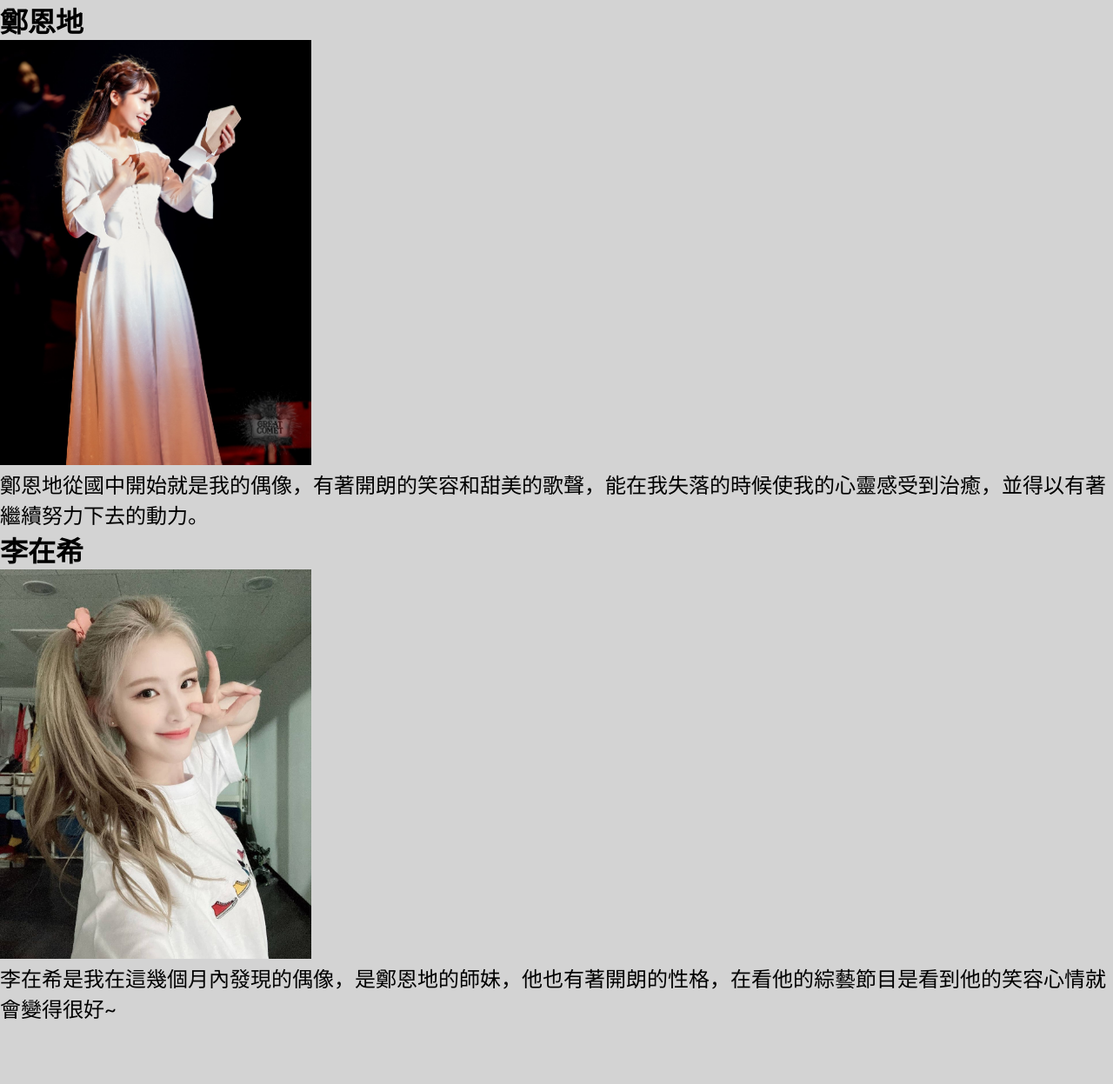
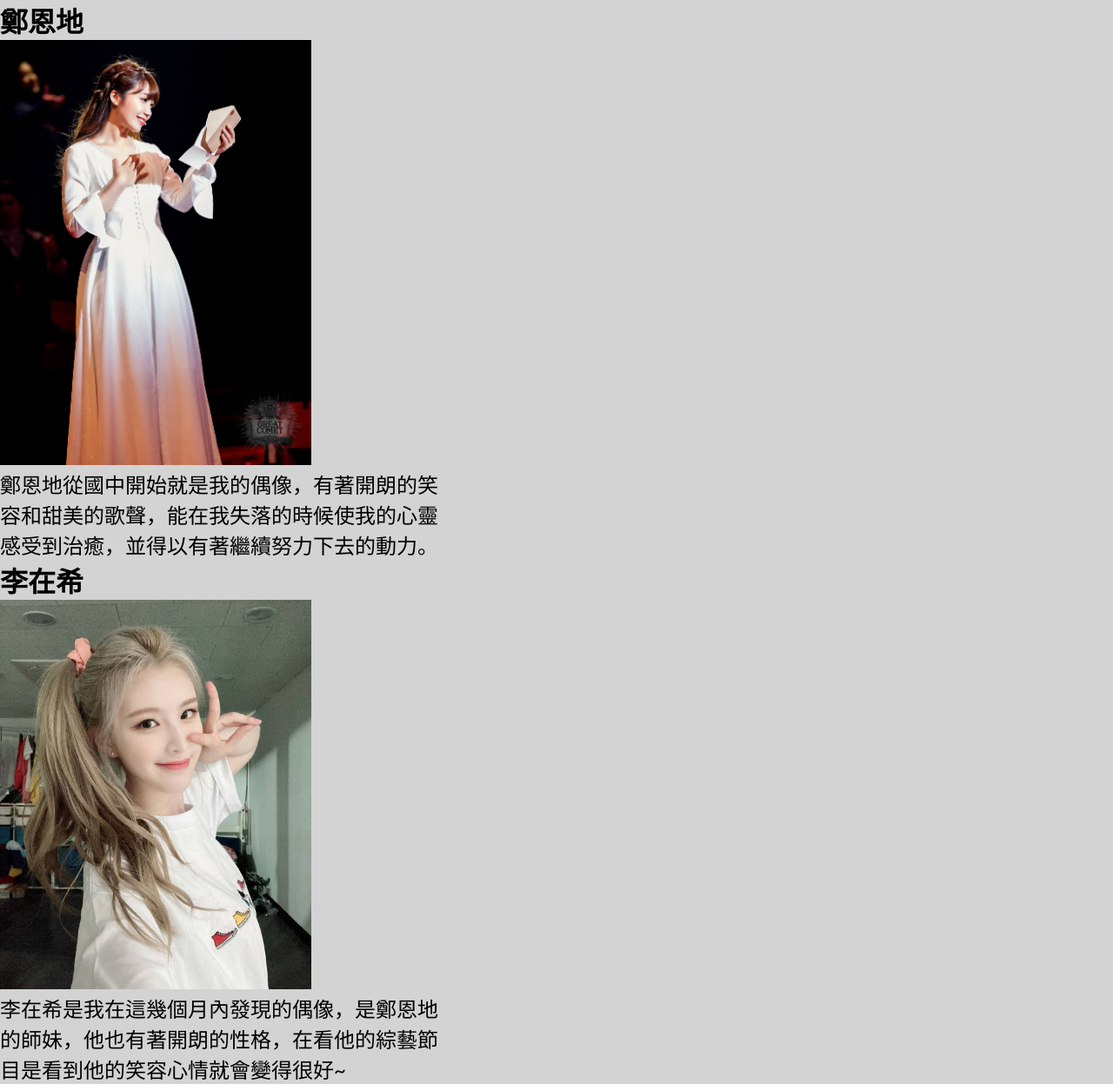
Before and after one commit to Raymond6411/1101-CLASSDEMO-409631503, a plain HTML site: page w04-my photo gallery/my photo gallery.html in a window 1280 px wide. Shown: the whole page at 87% size. Before the commit the page ends 1177 px from the top, so only its background shows below. Drawn offline with Linux system fonts and the light colour scheme.

Commit message:
Initial commit

```diff
--- a/w04-my photo gallery/my photo gallery.css
+++ b/w04-my photo gallery/my photo gallery.css
@@ -13,6 +13,8 @@
   font-family: 'Trebuchet MS', 'Lucida Sans Unicode', 'Lucida Grande',
     'Lucida Sans', Arial, sans-serif;
   font-size: 1.5rem;
+  word-wrap:break-word;
+  width: 40%;
 }
 .jaehee h1 {
   direction: rt1;
@@ -24,4 +26,6 @@
   font-family: 'Trebuchet MS', 'Lucida Sans Unicode', 'Lucida Grande',
     'Lucida Sans', Arial, sans-serif;
   font-size: 1.5rem;
+  word-wrap:break-word;
+  width: 40%;
 }
```
